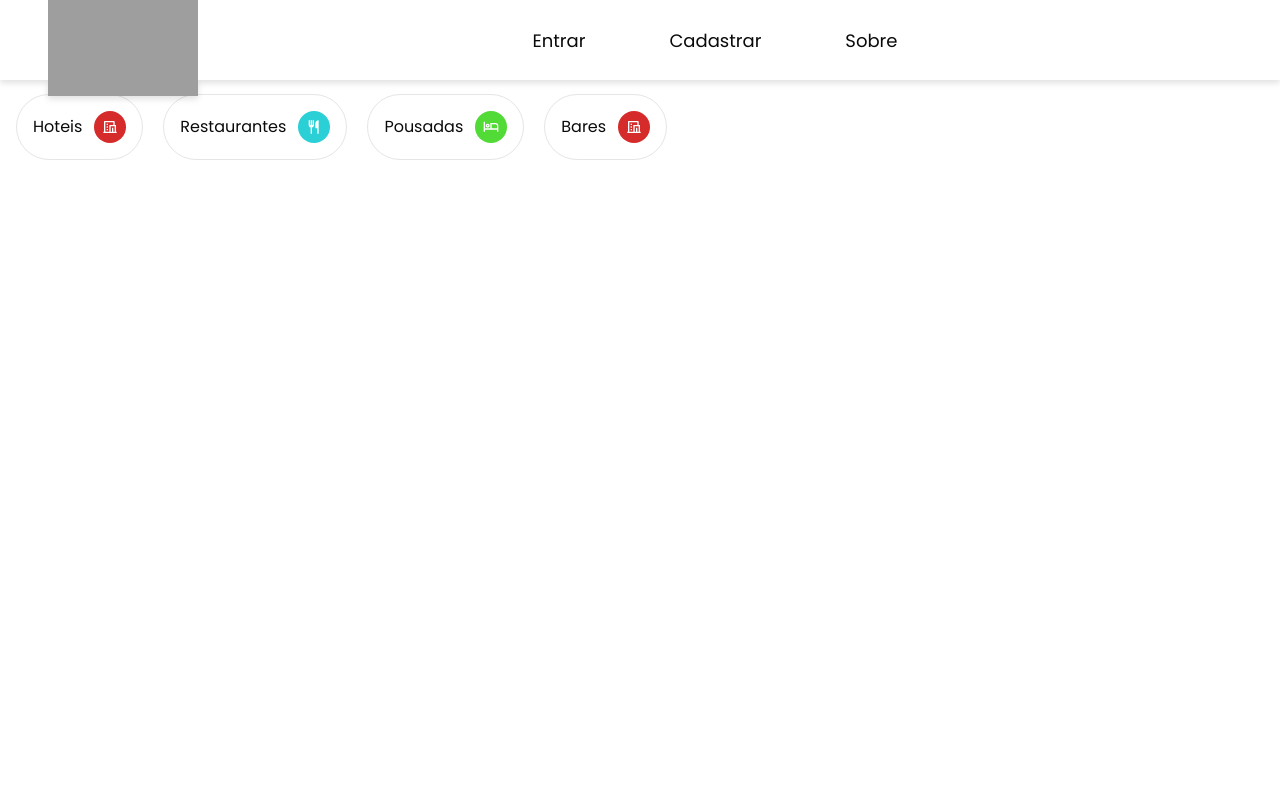
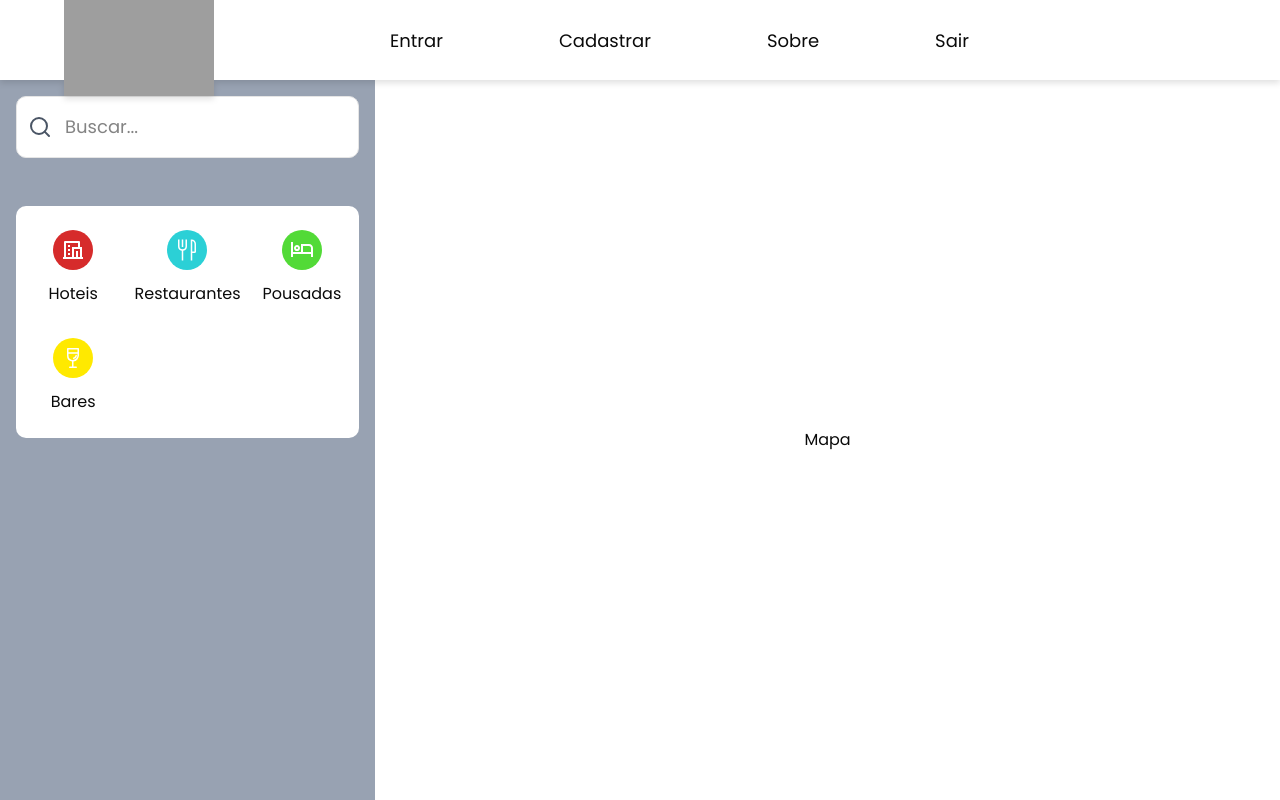
Before and after one commit to Eduardoskei/amotur-front, a Next.js app: page /homepage in a window 1280 px wide. Built offline with nearby package versions, Linux system fonts and the light colour scheme; grey boxes are pictures that could not be loaded.

Commit message:
homepage

```diff
--- a/src/app/homepage/page.tsx
+++ b/src/app/homepage/page.tsx
@@ -16,11 +16,20 @@ export default function Home() {
         {
           label: "Sobre",
           href: "#"
+        },
+        {
+          label: "Sair",
+          href: "#"
         }
       ]}/>
-      <div className="flex flex-col w-full min-h-[calc(100vh-80px)]">
-        <Filter/>
-        <div></div>
+      <div className="grid grid-cols-1 md:grid-cols-[375px_1fr]">
+        <div className="hidden p-4 md:flex bg-[#98A2B2]">
+          <Filter/>
+        </div>
+        <div className="flex justify-center items-center h-[calc(100vh-96px)]
+        md:h-[calc(100vh-80px)] w-full">
+          <p>Mapa</p>
+        </div>
       </div>
     </div>
   )
--- a/src/components/Filter.tsx
+++ b/src/components/Filter.tsx
@@ -1,54 +1,53 @@
-import Image from "next/image"
+import SearchBar from "./SearchBar"
 
 export default function Filter() {
   return (
-    <div className="flex flex-row gap-5 px-4 mt-[14px] font-[550] z-10">
+    <div>
 
-      <button className="flex flex-row p-4 gap-3 items-center rounded-[50px] border">
+      <SearchBar/>
+
+      <div className="grid grid-cols-3 gap-8 font-[550] z-10
+    bg-white rounded-lg px-4 py-6 text-base sm:[640px]">
+
+        <div className="flex flex-col-reverse gap-3 items-center w-full">
           <span>Hoteis</span>
-        <div className="flex justify-center items-center w-8 h-8 bg-[#D62B2B] rounded-[50%]">
-          <svg xmlns="http://www.w3.org/2000/svg" width={16} height={16}
+          <div className="flex mx-auto justify-center items-center w-10 h-10 bg-[#D62B2B] rounded-[50%]">
+            <svg xmlns="http://www.w3.org/2000/svg" width={24} height={24}
             viewBox="0 0 24 24">
-              <path fill="#fff"
-              d="M22 21H2v-2h1V4a1 1 0 0 1 1-1h14a1 1 0 0 1 1 1v5h2v10h1zm-5-2h2v-8h-6
-              v8h2v-6h2zm0-10V5H5v14h6V9zM7 11h2v2H7zm0 4h2v2H7zm0-8h2v2H7z">
-              </path>
+              <path fill="#fff" d="M22 21H2v-2h1V4a1 1 0 0 1 1-1h14a1 1 0 0 1 1 1v5h2v10h1zm-5-2h2v-8h-6v8h2v-6h2zm0-10V5H5v14h6V9zM7 11h2v2H7zm0 4h2v2H7zm0-8h2v2H7z"></path>
             </svg>
           </div>
-      </button>
+        </div>
 
-      <button className="flex flex-row p-4 gap-3 items-center rounded-[50px] border">
+        <div className="flex flex-col-reverse gap-3 items-center w-full">
           <span>Restaurantes</span>
-        <div className="flex justify-center items-center w-8 h-8 bg-[#2BD0D6] rounded-[50%]">
-          <svg xmlns="http://www.w3.org/2000/svg" width={16} height={16}
-            viewBox="0 0 24 24">
-            <path fill="#fff"
-              d="M7 22v-9.15q-1.275-.35-2.137-1.4T4 9V2h2v7h1V2h2v7h1V2h2v7q0 1.4-.862 2.45T9 12.85V22zm10 0v-8h-3V7q0-2.075 1.463-3.537T19 2v20z">
-            </path>
+          <div className="flex mx-auto justify-center items-center w-10 h-10 bg-[#2BD0D6] rounded-[50%]">
+            <svg xmlns="http://www.w3.org/2000/svg" width={24} height={24} viewBox="0 0 32 32">
+              <path fill="#fff" d="M9 2h2v10H9z"></path>
+              <path fill="#fff" d="M14 11a4 4 0 0 1-8 0V2H4v9a6 6 0 0 0 5 5.91V30h2V16.91A6 6 0 0 0 16 11V2h-2zm8-9h-1v28h2V20h3a2 2 0 0 0 2-2V8a5.78 5.78 0 0 0-6-6m4 16h-3V4.09c2.88.56 3 3.54 3 3.91z"></path>
             </svg>
           </div>
-      </button>
+        </div>
 
-      <button className="flex flex-row p-4 gap-3 items-center rounded-[50px] border">
+        <div className="flex flex-col-reverse gap-3 items-center w-full">
           <span>Pousadas</span>
-        <div className="flex justify-center items-center w-8 h-8 bg-[#52DA37] rounded-[50%]">
-          <svg xmlns="http://www.w3.org/2000/svg" width={16} height={16} viewBox="0 0 24 24"><path fill="#fff"
-          d="M1 19V4h2v10h8V6h8q1.65 0 2.825 1.175T23 10v9h-2v-3H3v3zm6-6q-1.25 0-2.125-.875T4 10t.875-2.125T7 7t2.125.875T10 10t-.875 2.125T7 13m6 1h8v-4q0-.825-.587-1.412T19 8h-6zm-6-3q.425 0 .713-.288T8 10t-.288-.712T7 9t-.712.288T6 10t.288.713T7 11m6-3v6z">
-            </path>
+          <div className="flex mx-auto justify-center items-center w-10 h-10 bg-[#52DA37] rounded-[50%]">
+            <svg xmlns="http://www.w3.org/2000/svg" width={24} height={24} viewBox="0 0 24 24">
+              <path fill="#fff" d="M1 19V4h2v10h8V6h8q1.65 0 2.825 1.175T23 10v9h-2v-3H3v3zm6-6q-1.25 0-2.125-.875T4 10t.875-2.125T7 7t2.125.875T10 10t-.875 2.125T7 13m6 1h8v-4q0-.825-.587-1.412T19 8h-6zm-6-3q.425 0 .713-.288T8 10t-.288-.712T7 9t-.712.288T6 10t.288.713T7 11m6-3v6z"></path>
             </svg>
           </div>
-      </button>
+        </div>
 
-      <button className="flex flex-row p-4 gap-3 items-center rounded-[50px] border">
+        <div className="flex flex-col-reverse gap-3 items-center w-full">
           <span>Bares</span>
-        <div className="flex justify-center items-center w-8 h-8 bg-[#D62B2B] rounded-[50%]">
-          <svg xmlns="http://www.w3.org/2000/svg" width={16} height={16}
-            viewBox="0 0 24 24"><path fill="#fff"
-            d="M22 21H2v-2h1V4a1 1 0 0 1 1-1h14a1 1 0 0 1 1 1v5h2v10h1zm-5-2h2v-8h-6
-            v8h2v-6h2zm0-10V5H5v14h6V9zM7 11h2v2H7zm0 4h2v2H7zm0-8h2v2H7z"></path>
+          <div className="flex mx-auto justify-center items-center w-10 h-10 bg-[#FFE900] rounded-[50%]">
+            <svg xmlns="http://www.w3.org/2000/svg" width={24} height={24} viewBox="0 0 24 24">
+              <path fill="#fff" d="M15.929 9.754a.75.75 0 0 0-1.473-.281a2.48 2.48 0 0 1-.773 1.376a2.5 2.5 0 0 1-1.169.598a.75.75 0 1 0 .307 1.469a4 4 0 0 0 1.872-.958a4 4 0 0 0 1.236-2.204M6 2.75A.75.75 0 0 1 6.75 2h10.5a.75.75 0 0 1 .75.75v6.5a6.25 6.25 0 0 1-5.5 6.206v5.053l2.748-.009a.75.75 0 0 1 .004 1.5l-3.5.011h-.005l-3-.011a.75.75 0 0 1 .006-1.5l2.247.008v-5.056A5.75 5.75 0 0 1 6 9.75zm1.5.75v2.75h9V3.5zm0 6.25A4.25 4.25 0 0 0 11.75 14a4.75 4.75 0 0 0 4.75-4.75v-1.5h-9z"></path>
             </svg>
           </div>
-      </button>
+        </div>
+
+      </div>
     </div>
   )
 }
--- a/src/components/NavBar.tsx
+++ b/src/components/NavBar.tsx
@@ -1,6 +1,8 @@
 "use client"
 import Image from "next/image"
 import { useState, useEffect } from "react"
+import Filter from "./Filter"
+import { Menu } from "lucide-react"
 
 type NavBarContents = {
   links: {
@@ -26,22 +28,15 @@ export default function NavBar({ links }: NavBarContents) {
 
   return (
     <>
-      <header className="relative flex justify-center items-center w-full h-1/10
-      px-4 xl:px-12 bg-white drop-shadow-md z-50">
+      <header className="relative flex items-center w-full h-24 md:h-20
+      px-4 md:px-16 bg-white drop-shadow-md z-50">
 
-        <div className="absolute left-4 xl:hidden w-8 h-5 flex flex-col
-        justify-between cursor-pointer"
+        <Menu className="absolute md:hidden w-8 h-8 cursor-pointer"
         onClick={() => setIsMenuOpen(!isMenuOpen)}
         >
-          <span className="block h-[3px] bg-[#393737] rounded transition-all
-          duration-300"></span>
-          <span className="block h-[3px] bg-[#393737] rounded transition-all
-          duration-300"></span>
-          <span className="block h-[3px] bg-[#393737] rounded transition-all
-          duration-300"></span>
-        </div>
+        </Menu>
 
-        <div className="absolute xl:left-4 xl:static">
+        <div className="flex max-md:justify-center flex-1/3">
           <Image
             src="https://lirp.cdn-website.com/3b6c9aee/dms3rep/multi/opt/logo-amotur+%282%29-213w.png"
             alt="amotur-logo"
@@ -50,19 +45,22 @@ export default function NavBar({ links }: NavBarContents) {
           />
         </div>
 
-        <ul className="hidden xl:flex gap-16 text-[18px] mx-auto">
+        <ul className="hidden md:flex flex-1/3 justify-center gap-12 lg:gap-24 text-[18px]">
           {links.map((link, index) => (
                 <li key={index} className="p-2 rounded-lg transition-all border-2
-                border-transparent hover:border-[#4D658A]">
+                border-transparent cursor-pointer hover:border-[#4D658A]">
                   <a href={link.href}>{link.label}</a>
                 </li>
               ))}
         </ul>
+
+        <div className="hidden md:block md:flex-1/10 xl:flex-1/4"/>
       </header>
 
       {showMenu && (
-          <div className={`fixed xl:hidden top-20 left-0 w-full h-full
-          bg-white flex flex-col px-4 gap-8 z-40 ${isMenuOpen ? "animate-slide-down" : "animate-slide-up"}`}>
+          <div className={`fixed md:hidden top-20 left-0 w-full h-full
+          bg-white flex flex-col gap-24 px-4 z-40 ${isMenuOpen ? "animate-slide-down" : "animate-slide-up"}`}>
+
             <ul className="flex flex-col gap-8 text-[22px] mt-12">
               {links.map((link, index) => (
                 <li key={index}>
@@ -70,6 +68,8 @@ export default function NavBar({ links }: NavBarContents) {
                 </li>
               ))}
             </ul>
+
+            <Filter/>
           </div>
         )}
     </>
--- /dev/null
+++ b/src/components/SearchBar.tsx
@@ -0,0 +1,12 @@
+import { Search } from "lucide-react"
+
+export default function SearchBar() {
+  return (
+    <div className="relative flex items-center mb-12">
+      <Search className="absolute left-3 text-gray-600"/>
+      <input type="text" placeholder="Buscar..."
+      className="w-full py-4 pl-12 pr-10 text-lg border border-[rgba(0, 0, 0, 0.5)]
+      rounded-lg bg-white"/>
+    </div>
+  )
+}
```
Lines whose indentation alone changed are shown as unchanged.
